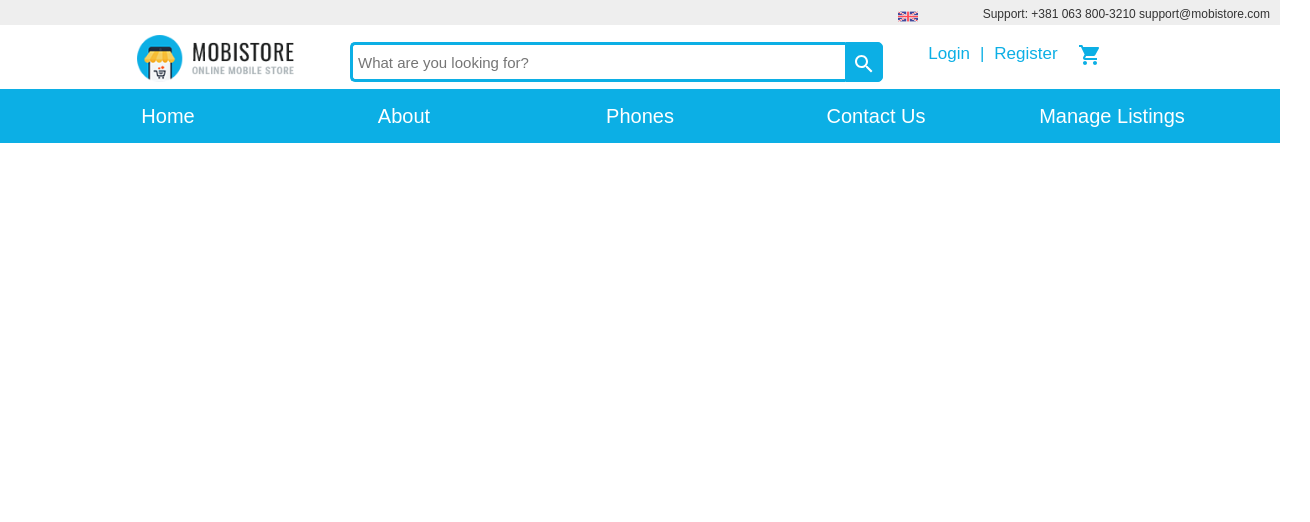
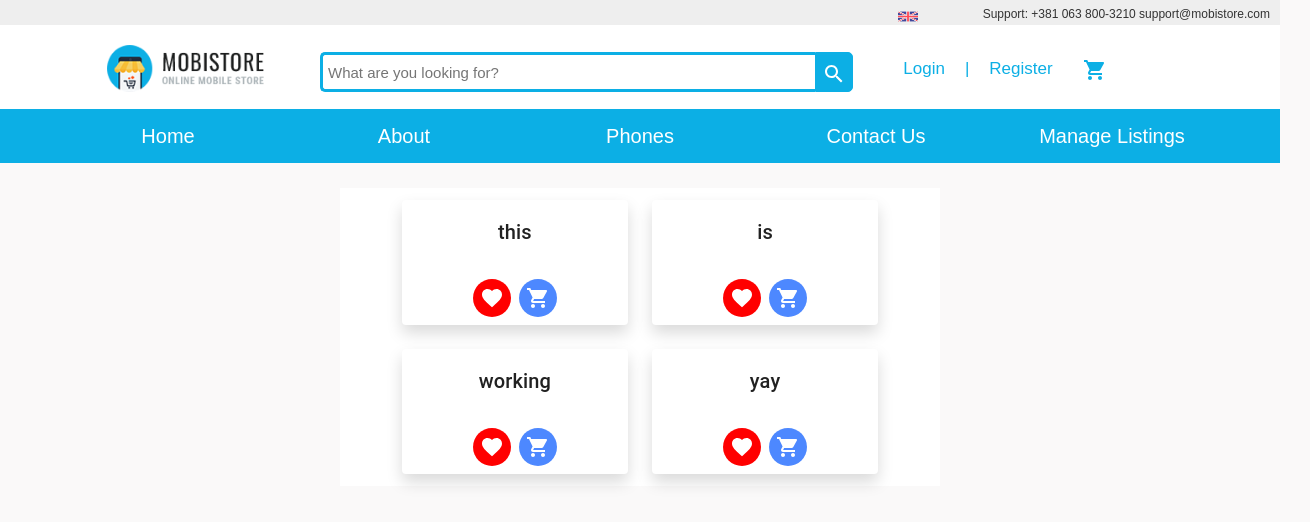
Before and after one commit to Veljko28/Phone-Ui, a Next.js app: page / in a window 1280 px wide. Shown: the top 522 px of the page, 1310 px wide, since content can reach past the window. Built offline with nearby package versions, Linux system fonts and the light colour scheme; a web font is replaced by a local one.

Commit message:
adding new styles and testing latest products

```diff
--- a/package.json
+++ b/package.json
@@ -14,7 +14,6 @@
     "bootstrap": "^4.6.0",
     "next": "^11.0.1",
     "react": "^17.0.2",
-    "react-bootstrap": "^1.6.1",
     "react-dom": "^17.0.2",
     "react-redux": "^7.2.4",
     "redux": "^4.1.0"
--- a/pages/index.tsx
+++ b/pages/index.tsx
@@ -1,9 +1,14 @@
-import { ImageCarousel } from "../components/ImageCarousel"
+import { LatestProducts } from "../components/FrontPage/LatestProducts"
+import { Grid } from "@material-ui/core";
+// import { ImageCarousel } from "../components/ImageCarousel"
 
 export default function Home() {
   return (
-    <div>
+    <Grid container justify="center">
       {/* <ImageCarousel/> */}
-    </div>
+        <Grid item>
+          <LatestProducts/>
+        </Grid>
+    </Grid>
   )
 }
--- a/styles/Header.css
+++ b/styles/Header.css
@@ -2,6 +2,7 @@
 body {
   font-family: Arial;
   font-family: 'Muli', sans-serif;
+  background-color: rgba(250, 249, 249, 0.845);
 }
 .nav-wrapper {
   width: 150px;
@@ -103,13 +104,13 @@ body {
 
 
 .main-header {
+  background-color: #fff;
   display: flex;
   flex-direction: row;
   justify-content: space-around;
   align-items: center;
-  margin: 30px;
   margin-bottom: 0;
-  margin-top: 10px;
+  padding: 20px 0 10px 0;
 }
 
 
@@ -148,12 +149,14 @@ body {
 }
 
 .user-control {
+
   display: flex;
   list-style-type: none;
 }
 
 .user-control li {
-  margin: 5px;
+  margin-top: 10px;
+  padding: 0 10px 0 10px;
   font-size: 17px;
   color: #0cafe5;
 }
@@ -192,8 +195,13 @@ body {
 }
 
 .cartIcon {
-  all: inherit;
   color: #0cafe5;
   margin-left: 10px;
-  margin-right: 10px;
+  padding: 0;
 }
+
+
+.shadow:hover {
+  box-shadow: 0 4px 8px 0 rgba(0, 0, 0, 0.2), 0 6px 20px 0 rgba(0, 0, 0, 0.19);
+  text-align: center;
+}
```
Also changed, not shown: styles/Home.module.css (renamed from styles/Home.css, +11 -0 lines), 2 other files (tests, documents, lock files or other folders).
